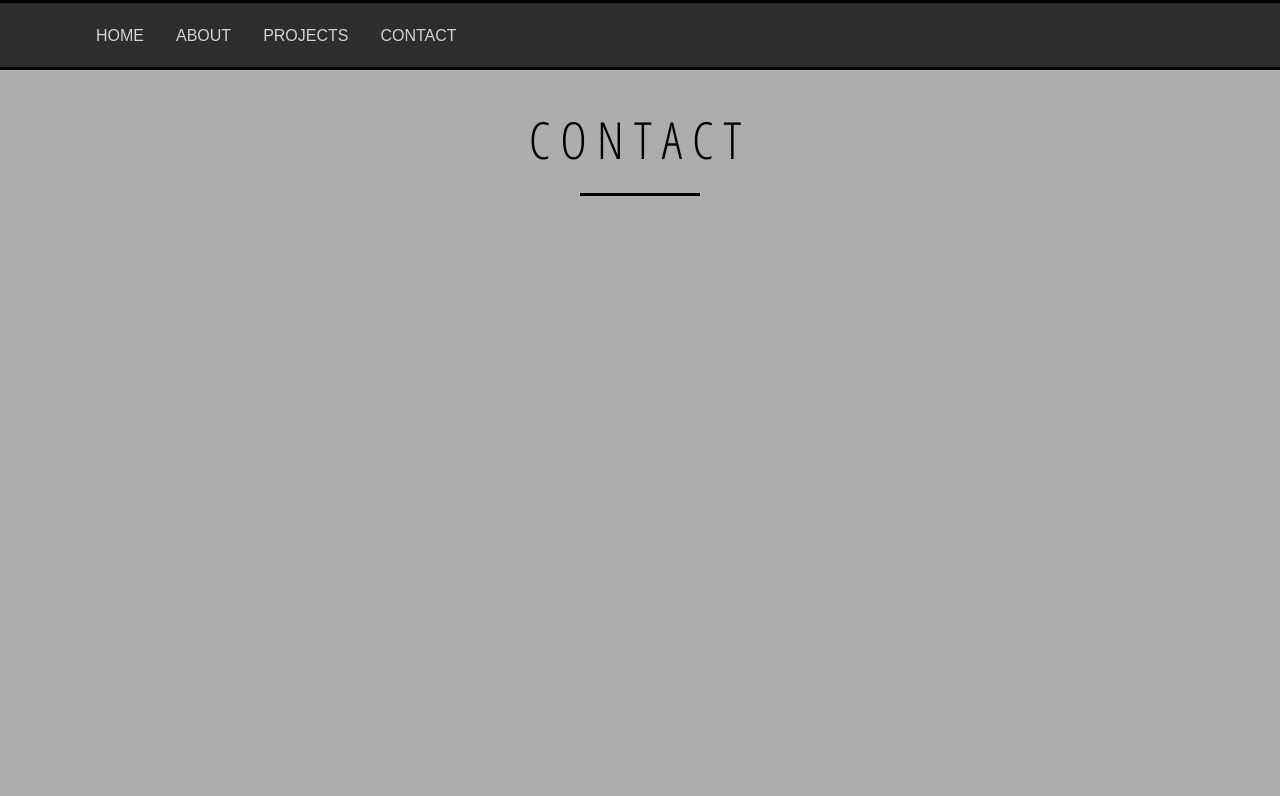
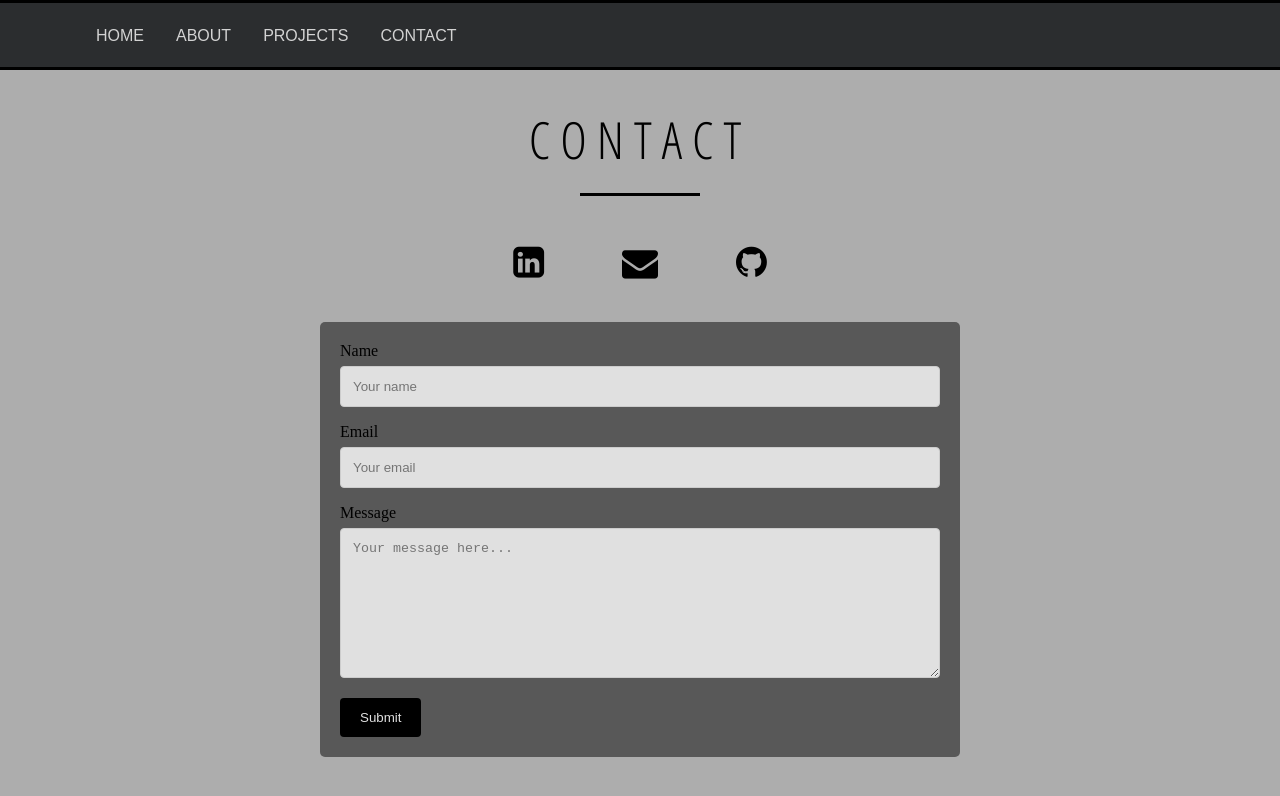
Before and after one commit to bradyjibanez/PortfolioSite, an Angular app: page /contact in a window 1280 px wide. Shown: the top 796 px of the page. Built offline with nearby package versions, Linux system fonts and the light colour scheme; a web font is replaced by a local one.

Commit message:
backup before clipboard npm package testing

```diff
--- a/src/app/about/about.component.html
+++ b/src/app/about/about.component.html
@@ -24,10 +24,10 @@
   		<li>HTML/CSS</li>
   		<li>uWSGI</li>
   		<li>NGINX</li>
-  		<li>Linux</li>
-  		<li>HTTP/SSL</li>
+      <li>DigitalOcean</li>
   		<li>MongoDB</li>
   		<li>Git</li>
+      <li>Bash</li>
   	</ul>
   	...and a little less often:
   	<ul>
@@ -35,9 +35,13 @@
   		<li>Vue.JS</li>
   		<li>React</li>
   		<li>C</li>
-  		<li>PostgreSQL</li>
+      <li>PostgreSQL</li>
   		<li>Go</li>
-  		<li>Docker</li>
+      <li>Flask</li>
+      <li>Django</li>
+      <li>Docker</li>
+      <li>HTTP/SSL</li>
+      <li>Heroku</li>
   	</ul>
   </div>
 </div>
--- a/src/app/app.module.ts
+++ b/src/app/app.module.ts
@@ -1,4 +1,5 @@
 import { BrowserModule } from '@angular/platform-browser';
+import { FormsModule } from '@angular/forms';
 import { NgModule } from '@angular/core';
 
 import { routing } from './app-routing.module';
@@ -24,6 +25,7 @@ import { ProjectsCollectionComponent } from './projects/projects-collection/proj
   ],
   imports: [
     BrowserModule,
+    FormsModule,
     routing
   ],
   providers: [],
--- a/src/app/contact/contact.component.css
+++ b/src/app/contact/contact.component.css
@@ -7,6 +7,48 @@ h1 {
   font-weight: 100;
   font-size: 4vw;
   letter-spacing: 10px;
+}
+
+
+input[type=text], select, textarea {
+  width: 100%;
+  padding: 12px;
+  border: 1px solid #ccc;
+  border-radius: 4px;
+  box-sizing: border-box;
+  background-color: #e0e0e0;
+  margin-top: 6px;
+  margin-bottom: 16px;
+  resize: vertical;
+}
+
+input[type=submit] {
+  background-color: black;
+  color: #e0e0e0;
+  padding: 12px 20px;
+  border: none;
+  border-radius: 4px;
+  cursor: pointer;
+  text-align: center;
+  -webkit-transition: background-color 0.5s, color 0.5s;
+  -moz-transition: background-color 0.5s, color 0.5s;
+  -o-transition: background-color 0.5s, color 0.5s;
+  transition: background-color 0.5s, color 0.5s;
+}
+
+input[type=submit]:hover {
+  background-color: #e0e0e0;
+  color: black;
+}
+
+/* hides html button imagery when a tag no longer valid since inline (not block el)*/
+.nobutton {
+    background-color: Transparent;
+    background-repeat: no-repeat;
+    border: none;
+    cursor: pointer;
+    overflow: hidden;
+    outline:none;
 }
 
 #title {
@@ -24,5 +66,46 @@ h1 {
   margin: 3em auto;
   text-align: center;
   width: 50%;
-  border: 3px solid black;
 }
+
+.container {
+  border-radius: 5px;
+  background-color: #585858;
+  padding: 20px;
+  text-align: left;
+}
+
+.linklist {
+  display: flex;
+  justify-content: center;
+  margin-bottom: 2.5em;
+}
+
+.linklistitem {
+  flex: 1;
+  margin: 0 1em 0 1em;
+}
+
+.emailcopynotification {
+  position: absolute;
+  border: 2px solid black;
+  border-radius: 5px;
+  background-color: black;
+  font-family: 'Open Sans Condensed', sans-serif;
+  font-size: 2vw;
+  color: white;
+  opacity: 0.75;
+  top: 50%;
+  left: 50%;
+  transform: translate(-50%, -50%);
+}
+
+.fadeio {
+    opacity: 1;
+    animation: fade 5s linear;
+}
+
+@keyframes fade {
+  0%,100% { opacity: 0 }
+  15%,85% { opacity: 1 }
+}
--- a/src/app/contact/contact.component.html
+++ b/src/app/contact/contact.component.html
@@ -1,4 +1,38 @@
 <div id="title">
   <h1>CONTACT</h1>
   <div class="underline"></div>
+  <div id="body">
+  	<div class="linklist">
+  		<div>
+  			<a href="https://ca.linkedin.com/in/brady-ibanez-b85587177">
+				<i class="fa fa-linkedin-square linklistitem" style="font-size:36px; color:black;"></i>
+			</a>
+  		</div>
+  		<div>
+  			<button (click)="copyEmail()" class="nobutton">
+				<i class="fa fa-envelope linklistitem" style="font-size:36px; color:black;"></i>
+			</button>
+			<div *ngIf="copy_email" class="emailcopynotification fadeio">you have a copy of my email...paste where you see fit!</div>
+  		</div>
+  		<div>
+			<a href="https://github.com/bradyjibanez">
+				<i class="fa fa-github linklistitem" style="font-size:36px; color:black;"></i>
+			</a>
+  		</div>
+  	</div>
+	<div class="container">
+	  <form #message_form = "ngForm" (ngSubmit)="onSubmission(message_form, $event)">
+	    <label for="name">Name</label>
+	    <input type="text" id="name" name="name" placeholder="Your name" ngModel>
+
+	    <label for="email">Email</label>
+	    <input type="text" id="email" name="email" placeholder="Your email" ngModel>
+
+	    <label for="message">Message</label>
+	    <textarea id="message" name="message" placeholder="Your message here..." style="height:150px" ngModel></textarea>
+
+	    <input type="submit" id="submitbutton" value="Submit">
+	  </form>
+	</div>
+  </div>
 </div>
--- a/src/app/contact/contact.component.ts
+++ b/src/app/contact/contact.component.ts
@@ -1,4 +1,5 @@
 import { Component, OnInit } from '@angular/core';
+import { FormControl } from '@angular/forms';
 
 @Component({
   selector: 'contact',
@@ -7,9 +8,28 @@ import { Component, OnInit } from '@angular/core';
 })
 export class ContactComponent implements OnInit {
 
+  message_form = new FormControl('');
+  copy_email: Boolean = false;
+
   constructor() { }
 
   ngOnInit() {
   }
 
+  onSubmission(message_data, event) {
+  	let name = message_data._directives[0].value;
+  	let email = message_data._directives[1].value;
+  	let message = message_data._directives[2].value;
+
+  }
+
+  async copyEmail() {
+  	let email = "bradyjibanez@gmail.com";
+	//await window.navigator.clipboard.writeText(email);
+	this.copy_email = true;
+	window.setTimeout(() => {
+		this.copy_email = false;
+	}, 5000);
+  }
+
 }
--- a/src/app/projects/projects-collection/projects-collection.component.css
+++ b/src/app/projects/projects-collection/projects-collection.component.css
@@ -22,7 +22,18 @@ h5 {
 
 a {
     cursor: pointer;
+}
+
+.navtext {
     color: white;
+    -webkit-transition: color 0.5s;
+    -moz-transition: color 0.5s;
+    -o-transition: color 0.5s;
+    transition: color 0.5s;
+}
+
+.navtext:hover {
+    color: black;
 }
 
 #body {
@@ -66,7 +77,8 @@ a {
 }
 
 .arrowright {
-    border: solid gray;
+    cursor: pointer;
+    border: solid #90ee90;
     border-width: 0 0.25em 0.25em 0;
     display: inline-block;
     padding: 0.75em;
@@ -77,7 +89,8 @@ a {
 }
 
 .arrowleft {
-    border: solid gray;
+    cursor: pointer;
+    border: solid #90ee90;
     border-width: 0 0.25em 0.25em 0;
     display: inline-block;
     padding: 0.75em;
--- a/src/app/projects/projects-collection/projects-collection.component.html
+++ b/src/app/projects/projects-collection/projects-collection.component.html
@@ -5,7 +5,7 @@
 			<div class="buttontext">
 				<i class="fadeio arrowleft left"></i>
 			</div>
-			<a (click)="prevProj()">PREV</a>
+			<a class="navtext" (click)="prevProj()">PREV</a>
 		</button>
 
 		<div class="imgarrowgridmiddle">
@@ -16,7 +16,7 @@
 			<div class="buttontext">
 				<i class="fadeio arrowright right"></i>
 			</div>
-			<a (click)="nextProj()">NEXT</a>
+			<a class="navtext" (click)="nextProj()">NEXT</a>
 		</button>
 	</div>
 	<div id="footer">
--- a/src/app/projects/projects.component.css
+++ b/src/app/projects/projects.component.css
@@ -160,7 +160,7 @@ a {
 }
 
 .arrow {
-  border: solid gray;
+  border: solid #90ee90;
   border-width: 0 10px 10px 0;
   display: inline-block;
   padding: 20px;
--- a/src/app/projects/projects.component.html
+++ b/src/app/projects/projects.component.html
@@ -16,7 +16,7 @@
 </div>
 
 <div id="sectionstitle">
-	<h2>UNDISTRIBUTED EXAMPLES</h2>
+	<h2>UNDISTRIBUTED PROJECTS</h2>
 </div>
 <div id="sectionsbody">
 	<div id="projectcollectioncontainer">
--- a/src/assets/projects.json
+++ b/src/assets/projects.json
@@ -25,7 +25,7 @@
 			"Image": "true",
 			"Type": "Live",
 			"Github_Link": "https://github.com/bradyjibanez/ThisWay",
-			"Description": "A school project done for a Cloud Computing course. This web app allows users to find an image of a landmark they care to visit, and allows them to input their currect address in order to be given directions via email from their location to the landmark. The app uses an array of Google provided APIs, including the Location API for direction generation, Cloud Vision API for landmark recognition, and the Google SMTP server for directions relay via email. This app is hosted via a Heroku Dyno, and is implemented as a Django web-app."
+			"Description": "A school project done for a Cloud Computing course. This web app allows users to find an image of a landmark they care to visit, and allows them to input their currect address in order to be given directions via email from their location to the landmark. The app uses an array of Google provided APIs, including the Location API for direction generation, Cloud Vision API for landmark recognition, and the Google SMTP server for directions relay via email. This app is hosted via a Heroku Dyno, and is implemented as a Django web-app. (On visit, free Heroku Dynos take a few seconds to load)"
 		},
 		{
 			"ID": "EPICFaceRecDriver",
```
